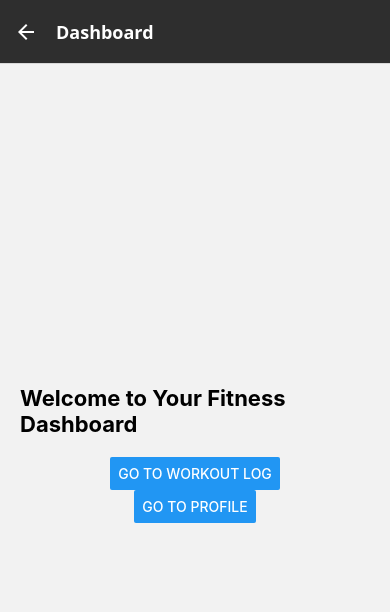
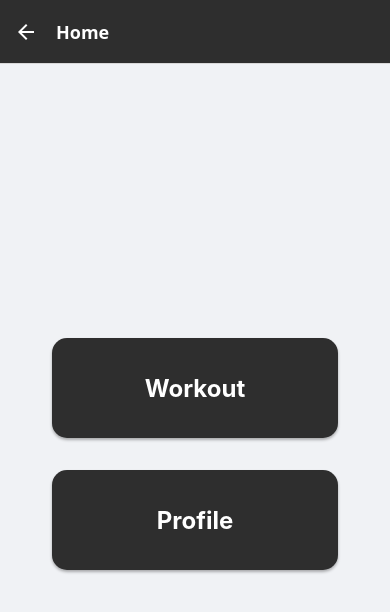
Before and after one commit to Aman-Jindal/Fitness-App, a React Native app: screen /Main in a window 390 px wide. Shown: the top 612 px of the page. Built offline with nearby package versions, Linux system fonts and the light colour scheme.

Commit message:
Added two buttons workout and profile

```diff
--- a/src/navigation/AppNavigator.js
+++ b/src/navigation/AppNavigator.js
@@ -28,8 +28,8 @@ const AppNavigator = () => {
         <Stack.Screen name="Home" component={HomeScreen} options={{ headerShown: false }} />
         <Stack.Screen name="Login" component={LoginScreen} options={{ title: 'Login' }} />
         <Stack.Screen name="Register" component={RegisterScreen} options={{ title: 'Register' }} />
-        <Stack.Screen name="Main" component={MainScreen} options={{ title: 'Dashboard' }} />
-        <Stack.Screen name="WorkoutLog" component={WorkoutLogScreen} options={{ title: 'Workout Log' }} />
+        <Stack.Screen name="Main" component={MainScreen} options={{ title: 'Home' }} />
+        <Stack.Screen name="WorkoutLog" component={WorkoutLogScreen} options={{ title: 'Workout' }} />
         <Stack.Screen name="Profile" component={UserProfileScreen} options={{ title: 'My Profile' }} />
         <Stack.Screen name="Feedback" component={FeedbackScreen} options={{ title: 'Feedback' }} />
         <Stack.Screen name="Donate" component={DonateScreen} options={{ title: 'Donate' }} />
--- a/src/screens/MainScreen.js
+++ b/src/screens/MainScreen.js
@@ -1,14 +1,24 @@
 // src/screens/MainScreen.js
 import React from 'react';
-import { View, Text, Button, StyleSheet } from 'react-native';
+import { View, Text, TouchableOpacity, StyleSheet } from 'react-native';
+import theme from '../constants/theme';
 
 const MainScreen = ({ navigation }) => {
   return (
     <View style={styles.container}>
-      <Text style={styles.title}>Welcome to Your Fitness Dashboard</Text>
-      {/* Add buttons or icons to access the features, e.g., Workout Log, Profile */}
-      <Button title="Go to Workout Log" onPress={() => navigation.navigate('WorkoutLog')} />
-      <Button title="Go to Profile" onPress={() => navigation.navigate('Profile')} style={styles.buttonSpacing} />
+      <TouchableOpacity
+        style={styles.button}
+        onPress={() => navigation.navigate('WorkoutLog')}
+      >
+        <Text style={styles.buttonText}>Workout</Text>
+      </TouchableOpacity>
+
+      <TouchableOpacity
+        style={styles.button}
+        onPress={() => navigation.navigate('Profile')}
+      >
+        <Text style={styles.buttonText}>Profile</Text>
+      </TouchableOpacity>
     </View>
   );
 };
@@ -16,17 +26,31 @@ const MainScreen = ({ navigation }) => {
 const styles = StyleSheet.create({
   container: {
     flex: 1,
-    padding: 20,
+    backgroundColor: theme.colors.background,
     justifyContent: 'center',
     alignItems: 'center',
+    paddingHorizontal: theme.spacing.medium,
   },
-  title: {
-    fontSize: 22,
+  button: {
+    width: '80%',
+    height: 100,
+    backgroundColor: theme.colors.primary,
+    justifyContent: 'center',
+    alignItems: 'center',
+    borderRadius: 15, // Rounded corners
+    marginVertical: theme.spacing.medium,
+    // Optional shadow for iOS
+    shadowColor: '#000',
+    shadowOffset: { width: 0, height: 2 },
+    shadowOpacity: 0.3,
+    shadowRadius: 3,
+    // Optional elevation for Android
+    elevation: 5,
+  },
+  buttonText: {
+    color: theme.colors.buttonSolidText,
+    fontSize: 24,
     fontWeight: 'bold',
-    marginBottom: 20,
-  },
-  buttonSpacing: {
-    marginTop: 10,
   },
 });
 
```
